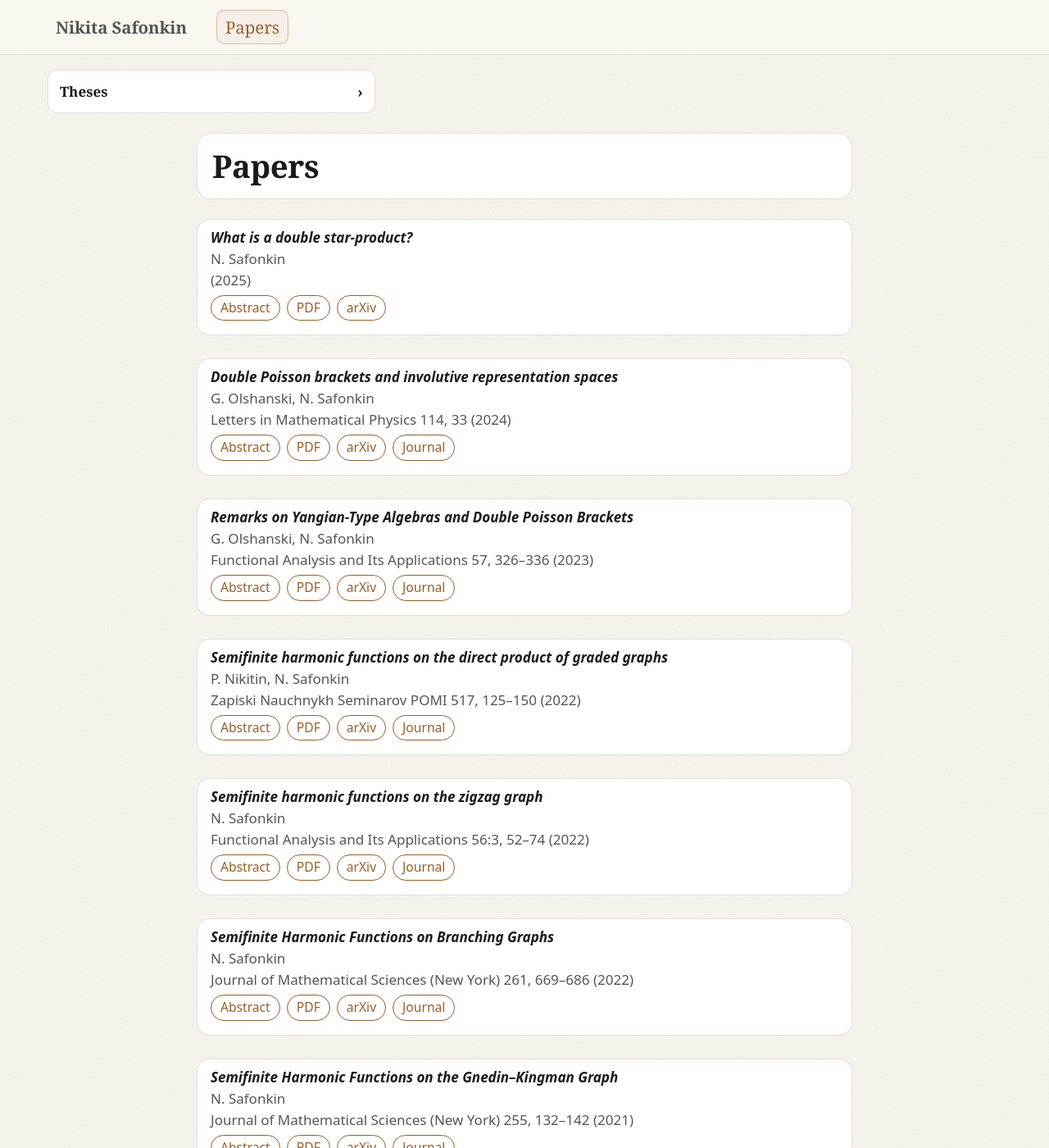
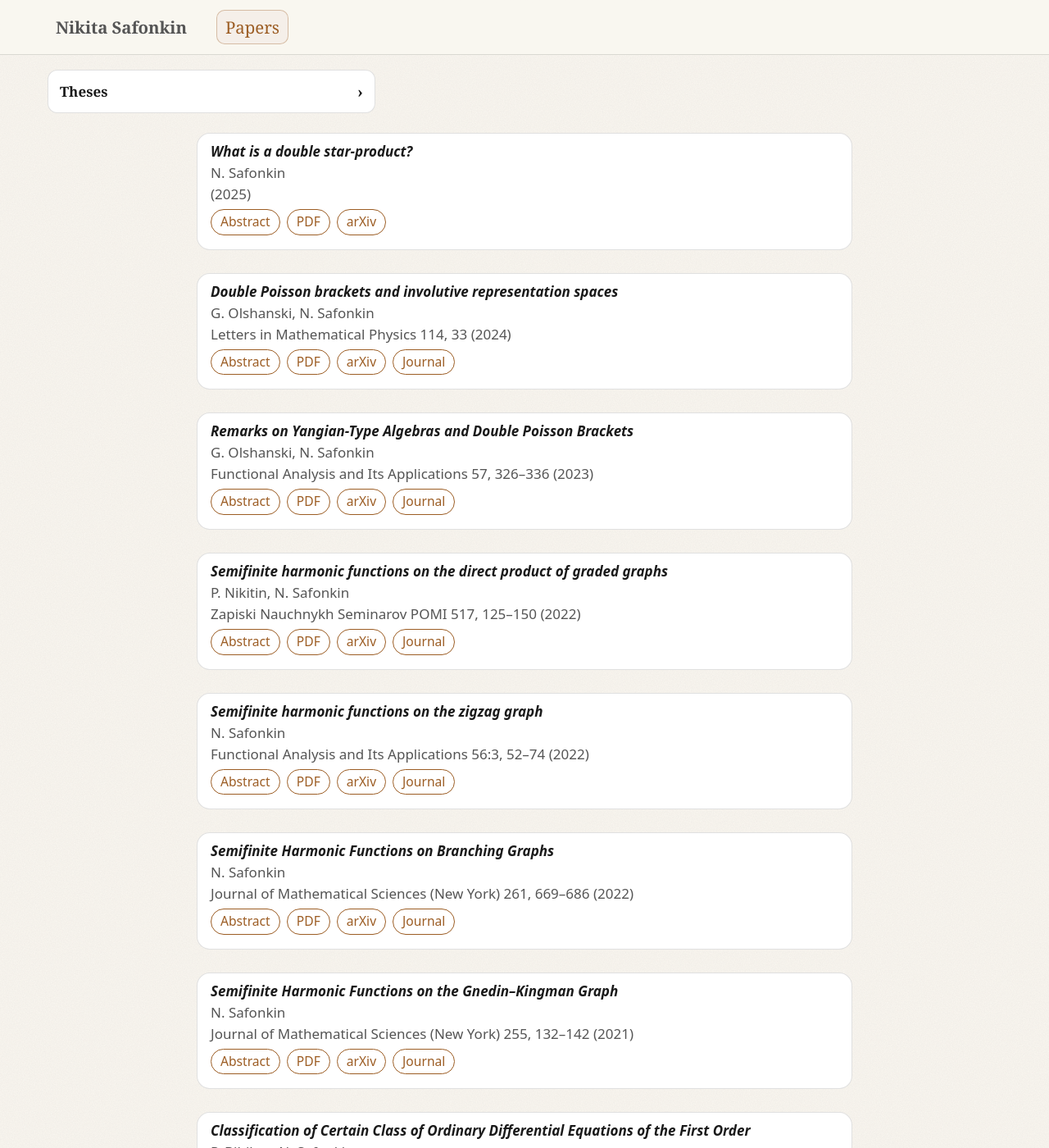
Before and after one commit to n-safonkin/n-safonkin.github.io, a Jekyll site: the page built from papers.html, in a window 1280 px wide and 1400 px high. Shown: the whole window at 82% size. Built offline with Jekyll 4.4.1, drawn with Linux system fonts in a browser that asks for light colours.

Commit message:
Remove "Papers" hero; theses top aligns with first paper
- papers.html: drop the <section class="hero"><h1>Papers</h1></section>.
  The papers page now leads straight into the list — the topbar already
  has "Papers" highlighted in the nav, so a redundant page header is
  unnecessary.
- papers.css: drop the now-unused .hero and .hero h1 rules; set
  .papers-area margin-top 24 → 0 since there's nothing above it; set
  .theses-side top 80px → 0 so the box's top border lands at the
  same y as the first paper's top border.

Co-Authored-By: Claude Opus 4.7 (1M context) <noreply@anthropic.com>

```diff
--- a/assets/papers.css
+++ b/assets/papers.css
@@ -1,31 +1,15 @@
 /* Paper list (used on papers.html).
    All global layout/nav/topbar rules live in style.css. */
 
-/* Match the hero width to the narrower (800px) paper-card column.
-   Only applies on the papers page since this CSS file is page-scoped. */
-.hero{
-  max-width: 800px;
-  margin-left: auto;
-  margin-right: auto;
-}
-
-/* Match the "Papers" h1 to the bio's "Nikita Safonkin" h1 styling
-   (otherwise it inherits the smaller default h1 size). */
-.hero h1{
-  font-size: 2.25rem;
-  line-height: 1.12;
-  margin: 0;
-}
-
-/* Outer container holds the theses sidebar, the hero, and the paper list,
-   so the theses sidebar (position: absolute) can anchor its top to the
-   hero's top instead of the paper list's top. */
+/* Outer container holds the theses sidebar and the paper list, so the
+   theses sidebar (position: absolute) can anchor its top to the
+   first paper's top. */
 .papers-page{
   position: relative;
 }
 
 .papers-area{
-  margin-top: 24px;
+  margin-top: 0;
 }
 
 /* === Theses sidebar — narrow viewport default === */
@@ -98,12 +82,11 @@
 
 /* Wide viewports: anchor in the centered position of the RIGHT empty space.
    position: absolute (NOT fixed) — the box scrolls away with the page.
-   top: 80px puts the box's top just below the hero's bottom edge, so
-   it visually sits between the header and the first paper. */
+   top: 0 puts the box's top at the same y as the first paper's top. */
 @media (min-width: 1300px){
   .theses-side{
     position: absolute;
-    top: 80px;
+    top: 0;
     right: calc(82px - (100vw - 1200px) / 4);
     transform: translateX(50%);
     width: clamp(200px, calc((100vw - 1200px) / 2 + 168px), 400px);
--- a/papers.html
+++ b/papers.html
@@ -28,10 +28,6 @@ extra_js:
     </div>
   </aside>
 
-  <section class="hero">
-    <h1>Papers</h1>
-  </section>
-
   <div class="papers-area">
 
   <ol class="papers" reversed>
```
